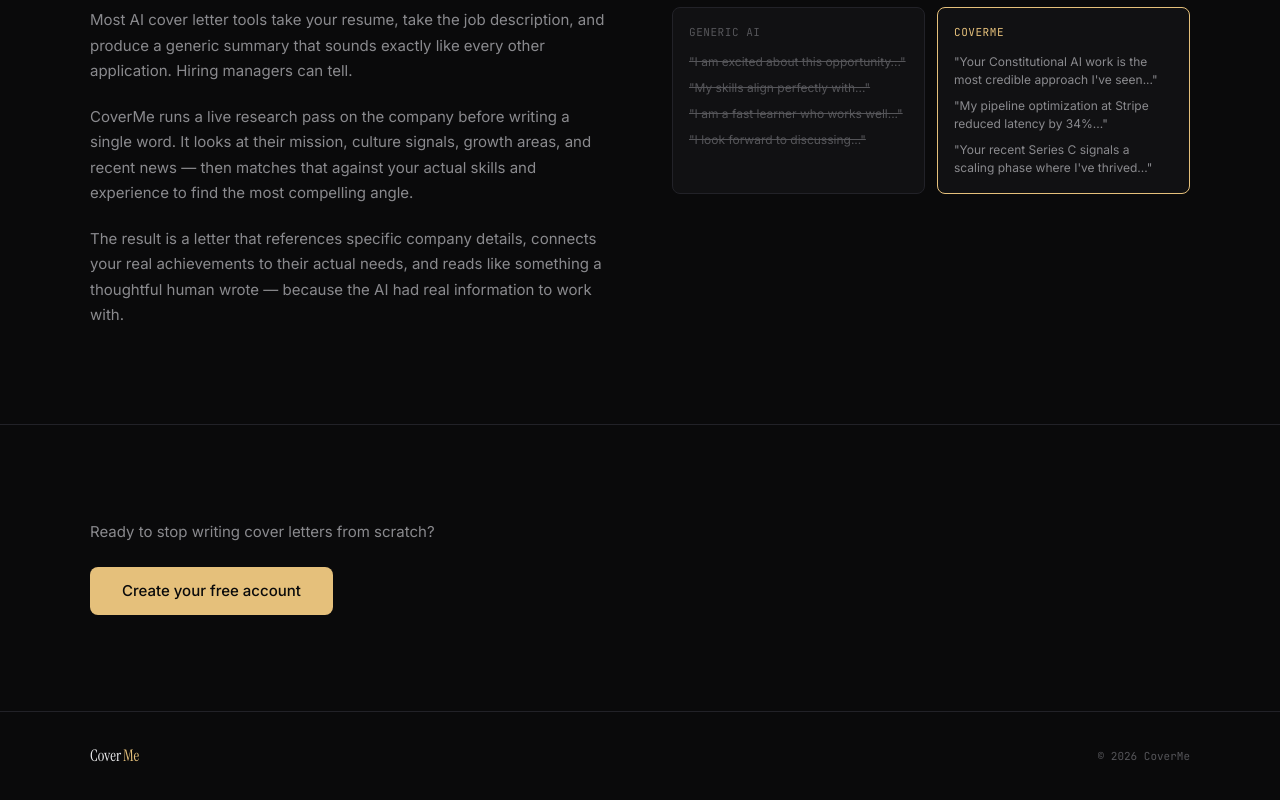
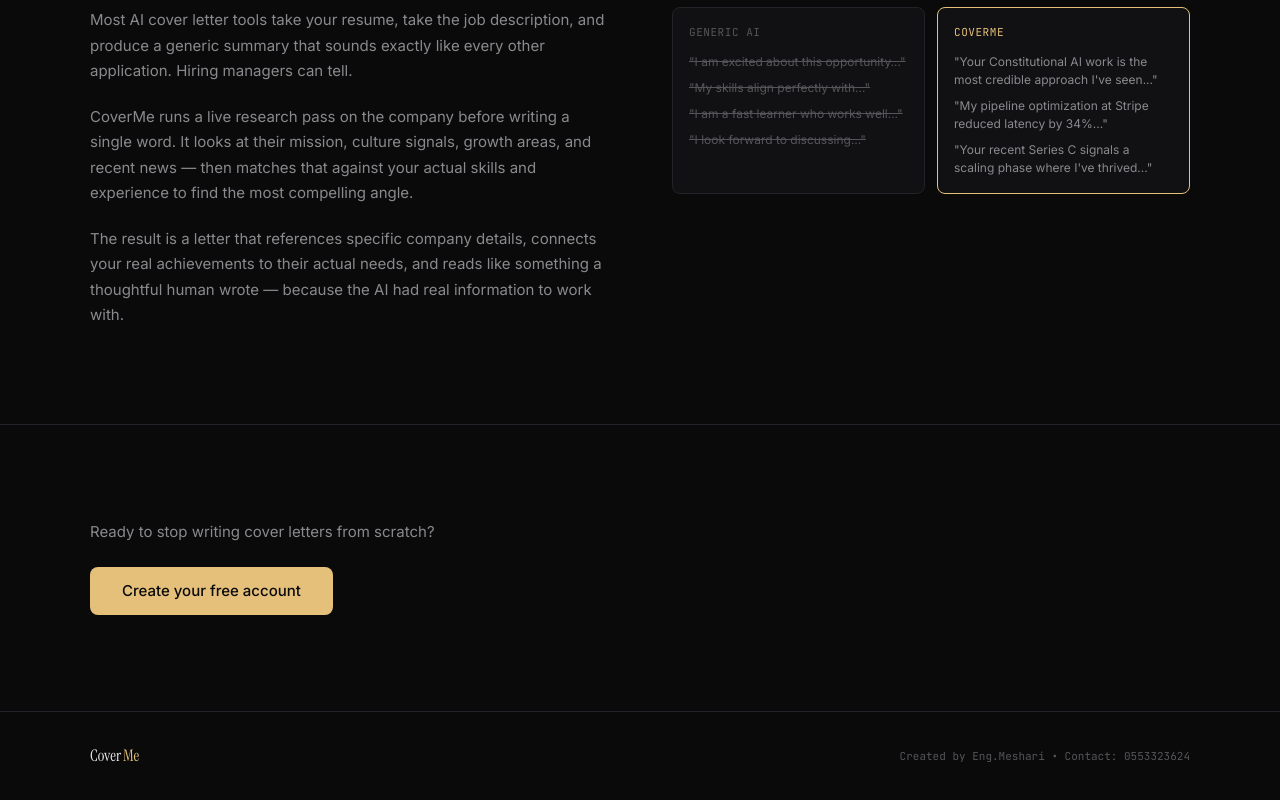
Before and after one commit to MeshariAlbati/CoverMe, a Next.js app: page / in a window 1280 px wide. Shown: the part 1574-2374 px from the top of the page. Built offline with nearby package versions, Linux system fonts and the light colour scheme.

Commit message:
Update footer creator and contact text

```diff
--- a/app/page.tsx
+++ b/app/page.tsx
@@ -418,7 +418,7 @@
             <span className="font-serif text-[16px]" style={{ color: '#E5C07B' }}>Me</span>
           </div>
           <p className="font-mono text-[11px]" style={{ color: '#555559' }}>
-            © 2026 CoverMe
+            Created by Eng.Meshari • Contact: 0553323624
           </p>
         </div>
       </footer>
```
